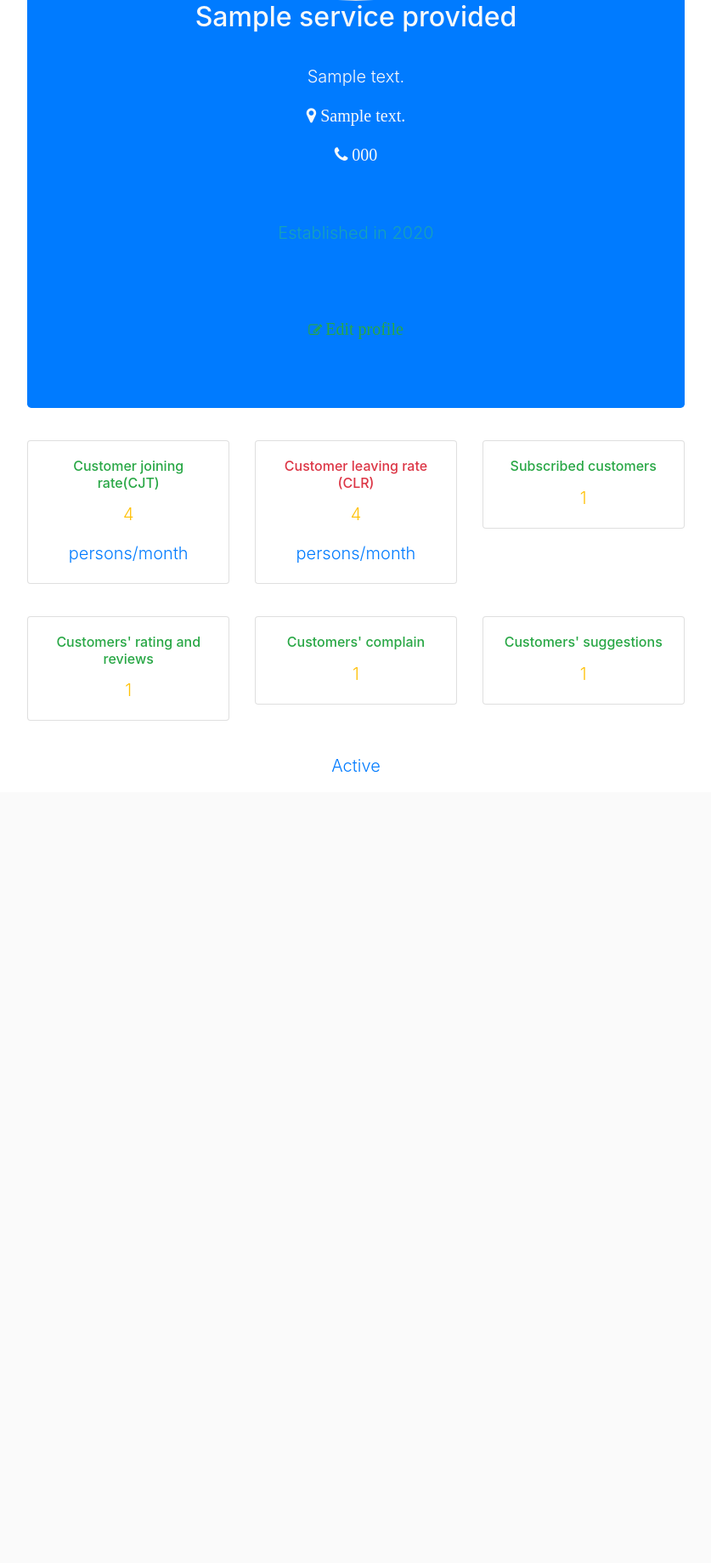
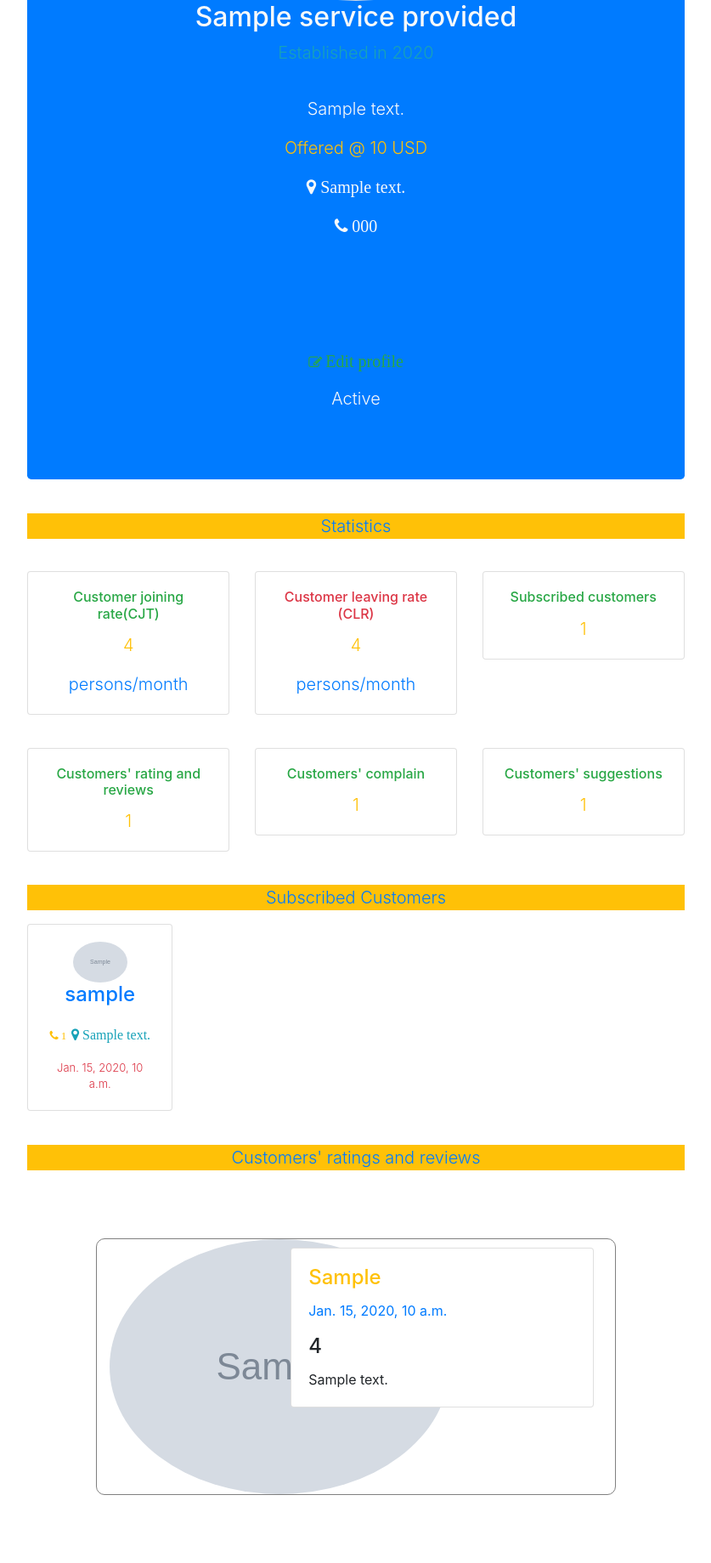
Before and after one commit to BuildForSDG/team-090-fullstack, a Django app: template smartcity/fullstack/templates/fullstack/provider_profile.html in a window 1280 px wide. Shown: the part 530-2369 px from the top of the page at 85% size, without its empty margins (221-1058 px from the left). Before the commit the page ends 1439 px from the top, so only its background shows below. Run offline with Django 3.2, Linux system fonts and the light colour scheme; the template is opened without the code that fills it: most values are stand-ins (such as "Sample title", 1, 10 or a date in 2020); grey boxes marked "Sample" are stand-in pictures; some libraries are stand-ins or nearby versions.

Commit message:
Added subscribers, rate and review.

```diff
--- a/smartcity/fullstack/templates/fullstack/provider_profile.html
+++ b/smartcity/fullstack/templates/fullstack/provider_profile.html
@@ -19,25 +19,35 @@
             <div class="jumbotron bg-primary text-light text-center" style="margin-top: 10%;">
                 <img class="rounded-circle " src="{{service_provided.picture.url}}" alt="">
                 <h2>{{service_provided.business_name}}</h2>
+                <p class="text-info lead">Established in {{service_provided.year_of_establishement}}</p>
                 <div class="text-normal lead" style="margin: 5%;padding-bottom: 5%;">
                     <p class="text-normal lead">{{service_provided.description}}</p>
-                    {% if service_provided.curreency %}
+                    {% if service_provided.currency %}
                         <p class="text-warning lead">Offered @ {{service_provided.price}} {{service_provided.currency}}</p>
                     {% endif %}
                     <p><i class="fa fa-map-marker" aria-hidden="true"> {{service_provided.street_address}}</i></p>
                     <p><i class="fa fa-phone" aria-hidden="true"> {{service_provided.phone}}</i></p>
                     <p><i class="fa fa-email" aria-hidden="true"> {{user.email}}</i></p>
-                    <p class="text-info lead">Established in {{service_provided.year_of_establishement}}</p>
                 </div>
                 <p class="text-success">
                     <i class="fa fa-edit" aria-hidden="true">
                         <a class="text-success lead text-decoration-none" href="{% url 'fullstack:edit_provider_profile' service_provided.id %}">Edit profile</a>
                     </i>
                 </p>
+                <div style="margin-top: 2%;">
+                    {% if suspension %}
+                        <p class="text-light lead text-center">Suspended</p>
+                    {% else %}
+                        <p class="text-light lead text-center">Active</p>
+                    {% endif %}
+                </div>
             </div>
         </div>
 
         <!--Activites statistics-->
+        <div class="col-xl-12 col-lg-12 col-sm-" style="margin-top: 5%;">
+                <p class="text-center text-primary bg-warning lead">Statistics</p>
+        </div>
         <div class="col-xl-12 col-lg-12 col-sm-12">
             <div class="text-primary lead" style="margin-top: 5%;">
                 <div class="row">
@@ -63,7 +73,7 @@
                         <div class="card">
                             <div class="card-body text-center">
                                 <h6 class="card-title text-success">Subscribed customers</h6>
-                                <p class="card-text text-warning">{{subscription|length}}</p>
+                                <p class="card-text text-warning">{{subscriptions|length}}</p>
                             </div>
                         </div>
                     </div>
@@ -106,15 +116,68 @@
         <!--Bussiness status-->
         <div class="col-xl-12 col-lg-12 col-sm-12">
             <div class="text-primary lead text-center" style="margin-top: 5%;">
+            <p class="text-center text-primary bg-warning lead">Subscribed Customers</p>
                 <div class="row">
-                    <div class="col-xl-12 col-lg-12 col-sm-12">
-                    {% if suspension %}
-                        <p >Suspended</p>
-                    {% else %}
-                        <p>Active</p>
-                    {% endif %}
+                {% if subscriptions %}
+                    {% for subscription in subscriptions %}
+                    <div class="col-xl-3 col-lg-3 col-sm-6">
+                        <div class="card">
+                            <div class="card-body">
+                               <img src="{{subscription.customer.picture.url}}" class="rounded-circle" style="width:50%;">
+                                <h4 class="card-tile">{{subscription.customer.user.username}}</h4>
+                                <p class="card-text">
+                                    <li class="fa fa-phone text-center text-warning" aria-hidden="true" style="font-size: small;">
+                                        {{subscription.customer.phone_number}}
+                                    </li>
+                                    <li class="fa fa-map-marker text-info" aria-hidden="true" style="font-size: medium;">
+                                        {{subscription.customer.street_address}}
+                                    </li>
+                                </p>
+                                <p class="card-text text-danger" style="font-size: small;">{{subscription.date}}</p>
+                            </div>
+                        </div>
+                    </div>
+                    {% endfor %}
+                {% else %}
+                <div class="col-xl-12 col-lg-12 col-sm-12">
+                    <p class="text-center text-primary lead">No Subscribed Customers.</p>
+                </div>
+                {% endif %}
+                </div>
+            </div>
+        </div>
+
+        <!--Rating and reviews submited-->
+        <div class="col-xl-12 col-lg-12 col-sm-" style="margin-top: 5%;">
+            <p class="text-center text-primary bg-warning lead">Customers' ratings and reviews</p>
+        </div>
+        <div class="row" style="margin: 10%;">
+            <div class="col-xl-12 col-lg-12 col-sm-12">
+            {% if ratings %}
+                {% for rating in ratings %}
+                <div class="col-xl-12 col-lg-12 col-sm-12">
+                    <div class="row" style="border: 1px grey solid; border-radius: 10px;">
+                        <div  class="col-xl-4 col-lg-4 col-sm-12">
+                            <img class="rounded-circle" src="{{rating.customer.picture.url}}">
+                        </div>
+                        <div  class="col-xl-8 col-lg-8 col-sm-12">
+                            <div class="card" style="margin:10px">
+                                <div class="card-body">
+                                    <h4 class="card-title text-warning">{{rating.customer.user.username|title}}</h4>
+                                    <p class="text-primary">{{rating.date}}</p>
+                                    <h4 class="card-title">{{rating.rating}}</h4>
+                                    <p class="card-text">{{rating.review}}</p>
+                                </div>
+                            </div>
+                        </div>
                     </div>
                 </div>
+                {% endfor %}
+            {% else %}
+                <div class="col-xl-12 col-lg-12 col-sm-12">
+                    <p class="text-center text-primary lead">No reviews.</p>
+                </div>
+            {% endif %}
             </div>
         </div>
     </div>
```
